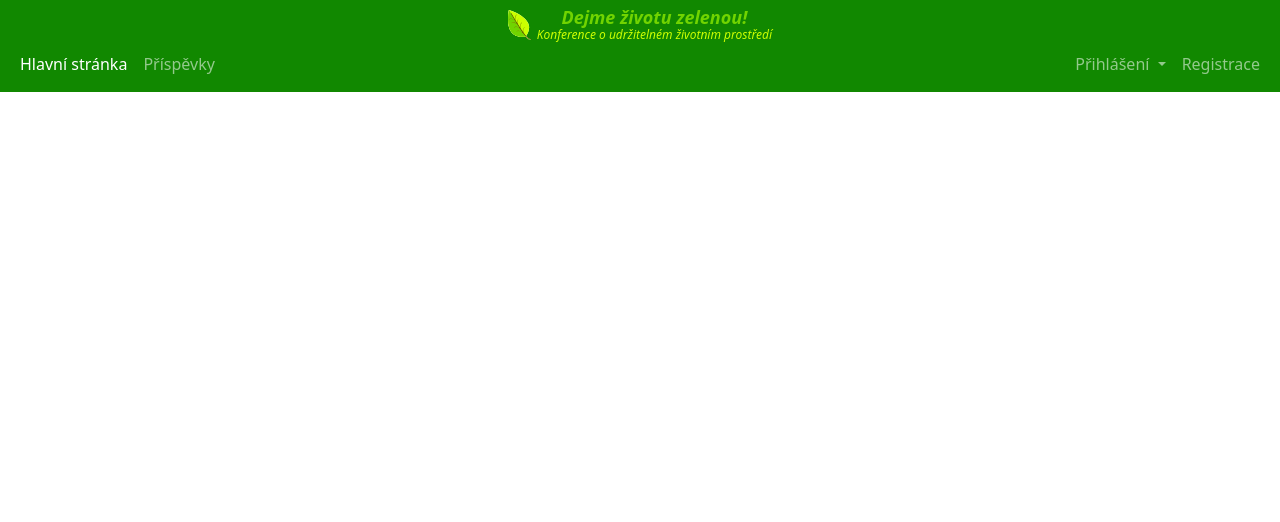
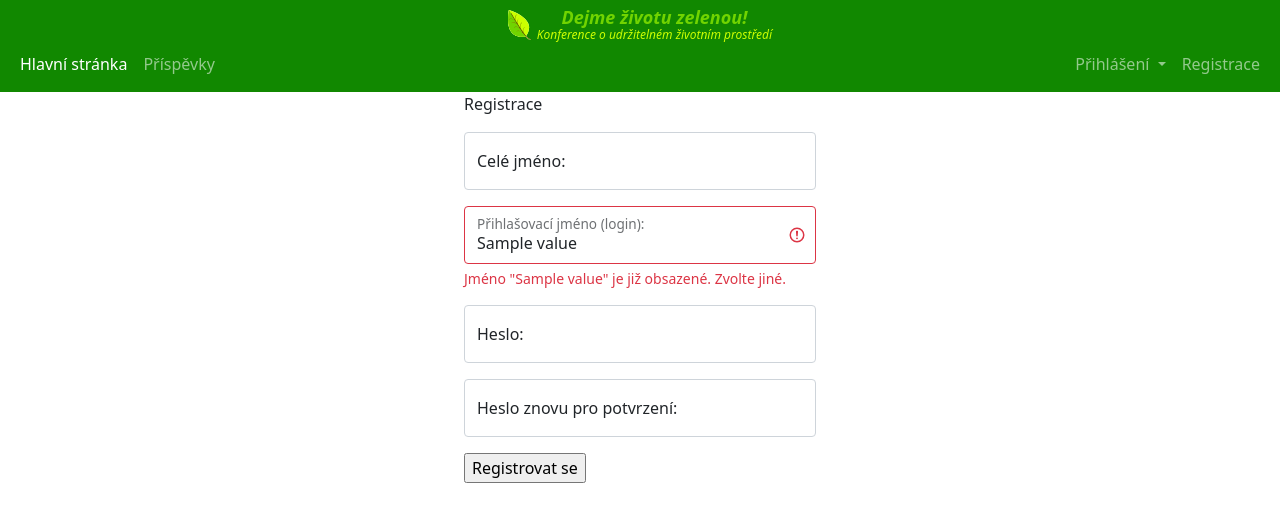
Before and after one commit to lukajin/semestralka-web, a PHP site: template pages/register.twig in a window 1280 px wide. Shown: the top 522 px of the page. Run offline with PHP 8.4, Linux system fonts and the light colour scheme; the template is opened without the code that fills it: most values are stand-ins (such as "Sample title", 1, 10 or a date in 2020); some libraries are stand-ins or nearby versions.

Commit message:
Registrace uživatele

```diff
--- a/pages/register.twig
+++ b/pages/register.twig
@@ -2,6 +2,66 @@
 
 {% block title %}Registrace{% endblock %}
 
+{% macro input_args(type, name, status) %}
+class="form-control{{status[name].invalid ? ' is-invalid' : ''}}"
+type="{{type}}" id="reg-{{name}}" name="{{name}}" required placeholder=" "
+{{(status[name].value ? 'value="'~(status[name].value|e('html_attr'))~'"')|raw}}
+{% endmacro %}
+
 {% block content %}
+{% if user %}
+<div class="alert alert-danger" role="alert">
+  Již jste přihlášeni.
+</div>
+{% else %}
+<form id="register-form" class="formbox" action="?p={{return_page}}" method="post">
+  <input type="hidden" name="a" value="register">
+  Registrace
+  {#
+  validace:
+  file:///r/bootstrap-offline-docs-5.1/forms/validation/index.html
+  https://getbootstrap.com/docs/5.1/forms/validation/
+  https://developer.mozilla.org/en-US/docs/Web/HTML/Constraint_validation
+  formular:
+  https://mdbootstrap.com/docs/standard/extended/login/
+  https://getbootstrap.com/docs/5.1/forms/floating-labels/
+  formular jako v ukazce:
+  file:///r/bootstrap-offline-docs-5.1/forms/input-group/index.html
+    #}
+  <div class="form-floating mt-3">
+    <input {{_self.input_args("text", "jmeno", status)}}
+      {#pattern=".+ .+"#} maxlength="64">
+    <label>Celé jméno:</label>
+    <div class="invalid-feedback">Zadejte celé jméno a příjmení</div>
+  </div>
+
+  <div class="form-floating mt-3">
+    <input {{_self.input_args("text", "login", status)}}
+      {#pattern="[0-9A-Za-z\-\_]*"#} maxlength="32">
+    <label>Přihlašovací jméno (login):</label>
+    <div class="invalid-feedback">
+      <div{{status.login.used ? '' : ' class="d-none"'}}>
+      Jméno &quot;<span>{{status.login.value}}</span>&quot; je již obsazené. Zvolte jiné.
+      </div>
+      <div{{status.login.used ? ' class="d-none"' : ''}}>
+      Login může obsahovat pouze velká a malá písmena latinské abecedy (A-Z, a-z),
+      arabské číslice (0-9), pomlčku (-) a podtržítko (_).
+      </div>
+    </div>
+  </div>
+
+  <div class="form-floating mt-3">
+    <input {{_self.input_args("password", "heslo", status)}}>
+    <label>Heslo:</label>
+  </div>
+
+  <div class="form-floating mt-3">
+    <input {{_self.input_args("password", "heslo2", status)}}>
+    <label>Heslo znovu pro potvrzení:</label>
+    <div class="invalid-feedback">Hesla se neshodují!</div>
+  </div>
+  <input class="mt-3" type="submit" value="Registrovat se">
+</form>
+{% endif %}{# endif user #}
 
 {% endblock %}
--- a/public/index.php
+++ b/public/index.php
@@ -8,7 +8,7 @@ require_once APP_DIR.'database.php';
 require_once APP_DIR.'session.php';
 
 // Pro odchycení útoků využívajících speciální znaky v názvu požadované stránky
-define('SAFE_NAME_REGEX', '/^[a-z\-\_]+$/i');
+define('SAFE_NAME_REGEX', '/^[0-9A-Za-z\-\_]+$/i');
 
 $db = new Database(DB_DSN, DB_USER, DB_PASS);
 $session = new Session($db);
--- a/public/main.css
+++ b/public/main.css
@@ -47,3 +47,8 @@ input.nav-link{
 input{
     display: block;
 }
+.formbox{
+    max-width: 22em;
+    margin-left: auto;
+    margin-right: auto;
+}
```
Also changed, not shown: app/actions/register.php (added, +53 -0 lines), app/database.php (+28 -0 lines), app/session.php (+24 -0 lines), README.md.
